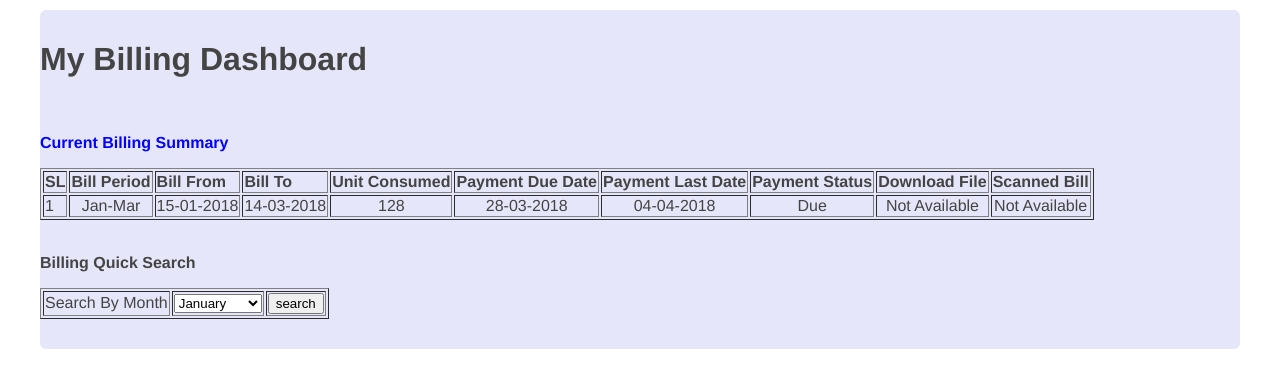
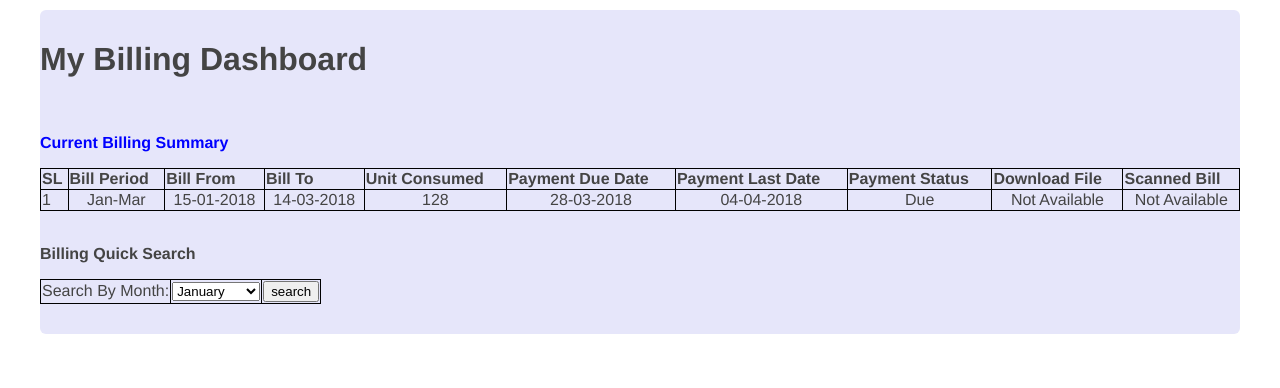
Before and after one commit to avikdeb/pythonwork, a Flask app: template managebill/templates/home.html in a window 1280 px wide. Shown: the part 35-423 px from the top of the page. Run offline with Flask 2, Linux system fonts and the light colour scheme; the template is opened without the code that fills it, so the values that code supplies are empty.

Commit message:
updated -- table border style

```diff
--- a/managebill/templates/home.html
+++ b/managebill/templates/home.html
@@ -1,5 +1,13 @@
 <!DOCTYPE html>
 <html>
+<head>
+<style>
+table, th, td {
+    border: 1px solid black;
+    border-collapse: collapse;
+}
+</style>
+</head>
   <body>
   {% extends "layout.html" %}
   {% block content %}
@@ -8,7 +16,7 @@
     <h1>My Billing Dashboard</h1>
     <br>
     <p><font color="blue"><b>Current Billing Summary</b></font></p>
-    <table border="1">
+    <table style="width:100%">
       <tr>
         <td><b>SL</b></td>
         <td><b>Bill Period</b></td>
@@ -37,9 +45,9 @@
 
     <br>
     <p><font><b>Billing Quick Search</b></font></p>
-    <table border="1">
+    <table>
       <tr>
-        <td>Search By Month</td>
+        <td>Search By Month: </td>
         <td>
             <select>
                 <option value="January">January</option>
```
